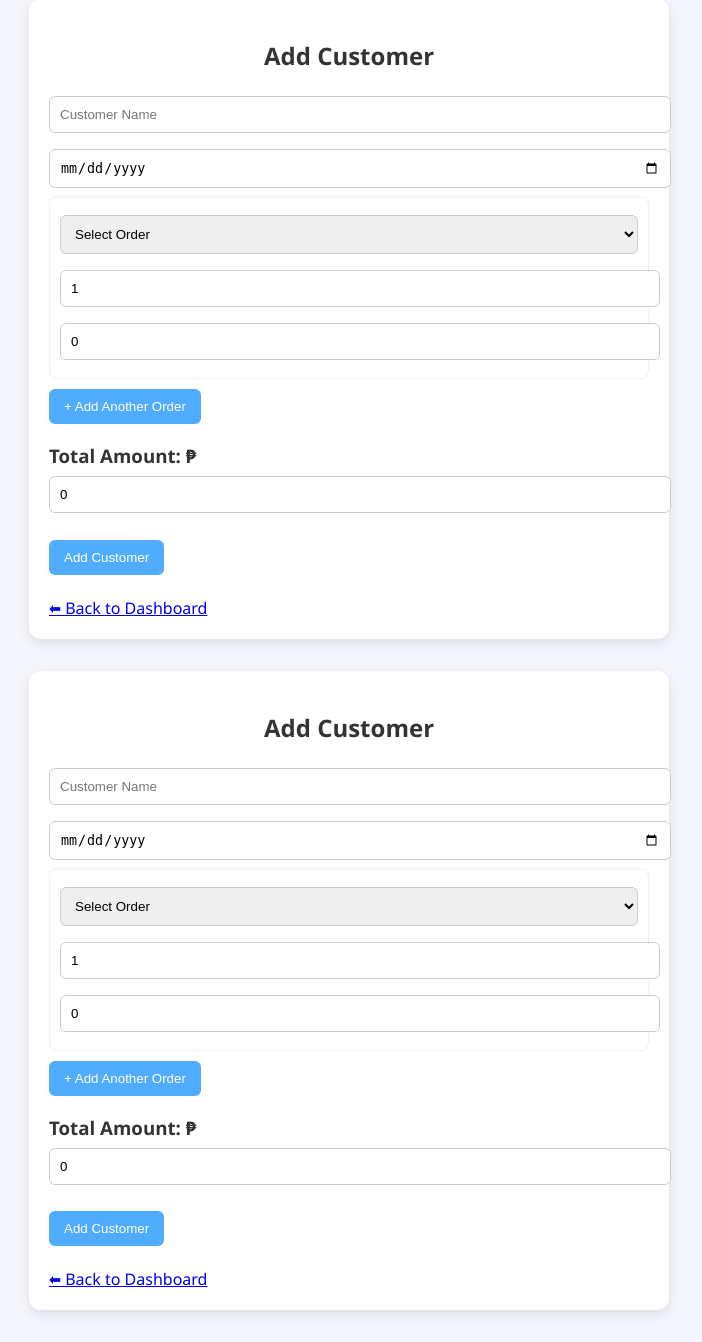
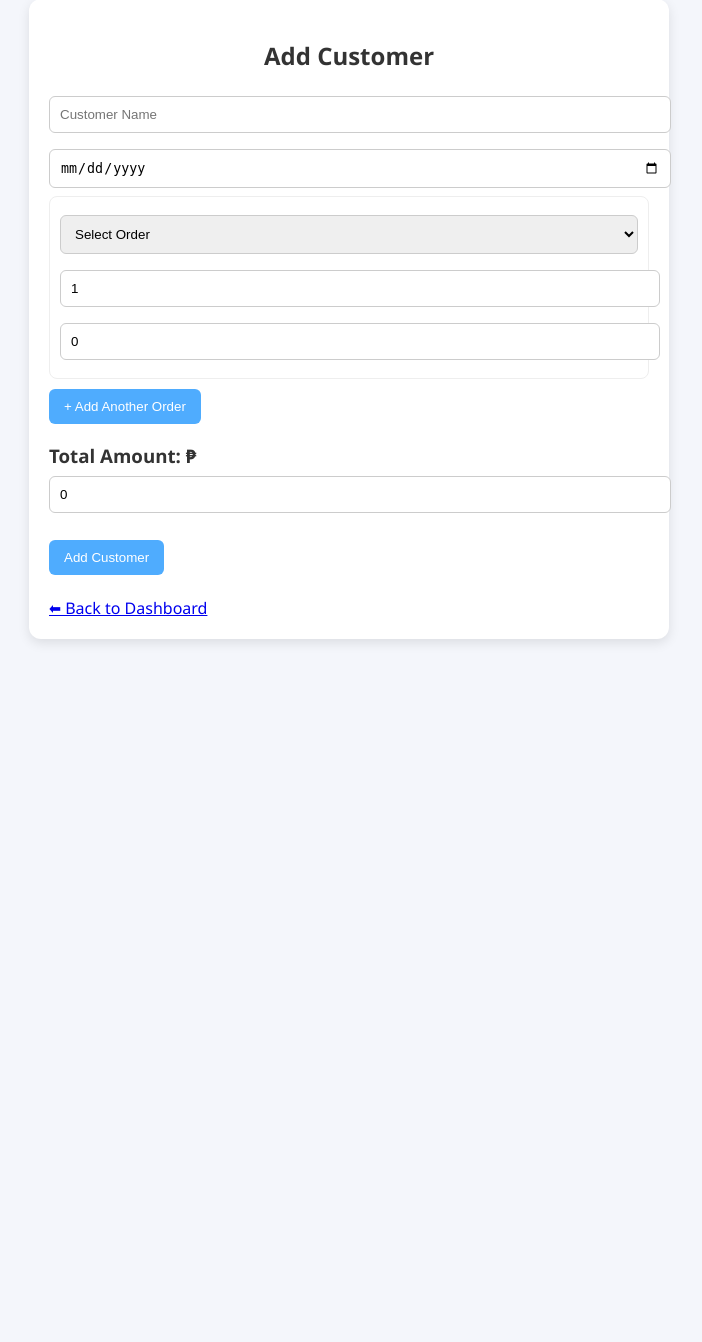
Before and after one commit to vistalemay-gif/zephyr-cms, a Flask app: page /add-customer in a window 1280 px wide. Shown: the part 33-1375 px from the top of the page, without its empty margins (291-993 px from the left). After the commit the page ends 676 px from the top, so only its background shows below. Run offline with Flask 3, Linux system fonts and the light colour scheme.

Commit message:
Update add_customer.html

```diff
--- a/templates/add_customer.html
+++ b/templates/add_customer.html
@@ -104,107 +104,3 @@ function addOrderLine() {
 </script>
 </body>
 </html>
-<html lang="en">
-<head>
-<meta charset="UTF-8">
-<title>Add Customer - Zephyr CMS</title>
-<link rel="stylesheet" href="{{ url_for('static', filename='style.css') }}">
-<style>
-  .add-customer-container { max-width: 600px; margin: 2rem auto; background: #fff; padding: 20px; border-radius: 12px; box-shadow: 0 4px 12px rgba(0,0,0,0.1);}
-  .add-customer-container h2 { text-align:center; margin-bottom: 1rem; }
-  .add-customer-container input, .add-customer-container select { width: 100%; padding: 10px; margin: 8px 0; border-radius: 6px; border: 1px solid #ccc; }
-  .add-customer-container button { background: #4facfe; color:white; padding:10px 15px; border:none; border-radius:6px; cursor:pointer; }
-  .add-customer-container button:hover { background:#00f2fe; }
-  .order-line { border: 1px solid #eee; padding: 10px; margin-bottom:10px; border-radius:8px; }
-</style>
-</head>
-<body>
-  <div class="add-customer-container">
-    <h2>Add Customer</h2>
-    <form method="POST" action="{{ url_for('add_customer') }}">
-      <input type="text" name="name" placeholder="Customer Name" required>
-      <input type="date" name="visit_date" required>
-
-      <div id="orders_container">
-        <div class="order-line">
-          <select name="order_type[]" onchange="updateOrderOptions(this)" required>
-            <option value="">Select Order</option>
-            <option value="budbod">Budbod (Rice Meal)</option>
-            <option value="burger">Burger</option>
-            <option value="busog_combo">Busog Combo</option>
-            <option value="fries">Fries</option>
-          </select>
-          <div class="order_options"></div>
-          <div class="add_ons"></div>
-          <input type="number" name="quantity[]" value="1" min="1" onchange="updateLineTotal(this)">
-          <input type="number" name="amount[]" value="0" readonly>
-        </div>
-      </div>
-      <button type="button" onclick="addOrderLine()">+ Add Another Order</button>
-      <h3>Total Amount: ₱<input type="number" id="total_amount" name="total_amount" value="0" readonly></h3>
-      <button type="submit">Add Customer</button>
-    </form>
-    <br>
-    <a href="{{ url_for('dashboard') }}">⬅ Back to Dashboard</a>
-  </div>
-
-<script>
-const PRICES = {
-  budbod: { pork:85, chicken:85, hungarian:85, rice:15, egg:15 },
-  burger: { quarter:80, half_pound:155, jalapeno:15, cheese:15, bbq_sauce:15 },
-  busog_combo: { Q1:115, H1:185 },
-  fries: { small:25, medium:35, large:45 }
-};
-
-function updateOrderOptions(select) {
-  const container = select.closest(".order-line");
-  const optionsDiv = container.querySelector(".order_options");
-  optionsDiv.innerHTML = "";
-
-  const type = select.value;
-  if (!PRICES[type]) return;
-
-  const opt = document.createElement("select");
-  opt.onchange = () = updateLineTotal(opt);
-
-  for (let key in PRICES[type]) {
-    opt.innerHTML += `<option value="${key}">${key}</option>`;
-  }
-  optionsDiv.appendChild(opt);
-}
-
-function updateLineTotal(el) {
-  const line = el.closest(".order-line");
-  const type = line.querySelector("select[name='order_type[]']").value;
-  const option = line.querySelector(".order_options select")?.value;
-  const qty = line.querySelector("input[name='quantity[]']").value;
-
-  if (!type || !option) return;
-
-  const price = PRICES[type][option];
-  const amountInput = line.querySelector("input[name='amount[]']");
-  amountInput.value = price;
-
-  calculateTotal();
-}
-
-function calculateTotal() {
-  let total = 0;
-  document.querySelectorAll(".order-line").forEach(line = {
-    const qty = line.querySelector("input[name='quantity[]']").value;
-    const amt = line.querySelector("input[name='amount[]']").value;
-    total += qty * amt;
-  });
-  document.getElementById("total_amount").value = total;
-}
-
-function addOrderLine() {
-  const container = document.getElementById("orders_container");
-  const clone = container.children[0].cloneNode(true);
-  clone.querySelectorAll("input").forEach(i = i.value = i.name === "quantity[]" ? 1 : 0);
-  clone.querySelector(".order_options").innerHTML = "";
-  container.appendChild(clone);
-}
-</script>
-</body>
-</html>
```
